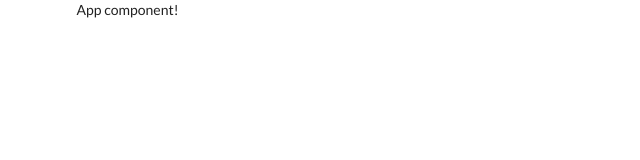
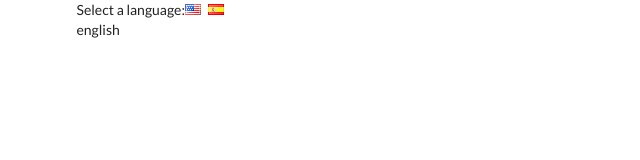
Before and after one commit to EnzoEsper/translate, a React (Create React App) app: page / in a window 1280 px wide. Shown: the top 160 px of the page, without its empty margins (0-640 px from the left). Built offline with nearby package versions, Linux system fonts and the light colour scheme.

Commit message:
selecting a language functionality

```diff
--- a/src/components/App.js
+++ b/src/components/App.js
@@ -2,9 +2,22 @@
 
 class App extends React.Component {
 
+  state = { language: 'english'};
+
+  onLanguageChange = (language) => {
+    this.setState({ language });
+  }
+
   render() {
     return(
-      <div className="ui container">App component!</div>
+      <div className="ui container">
+        <div>
+          Select a language:
+          <i className="flag us" onClick={() => this.onLanguageChange('english')}/>
+          <i className="flag es" onClick={() => this.onLanguageChange('spanish')}/>
+        </div>
+        {this.state.language}
+      </div>
     );
   }
 
```
